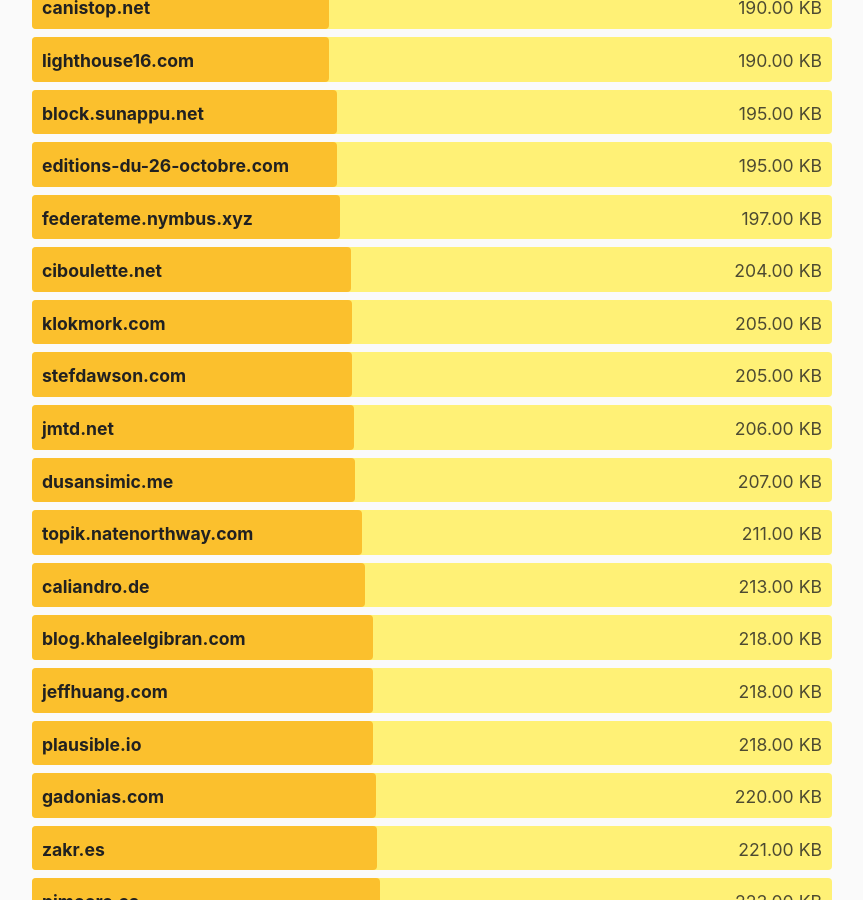
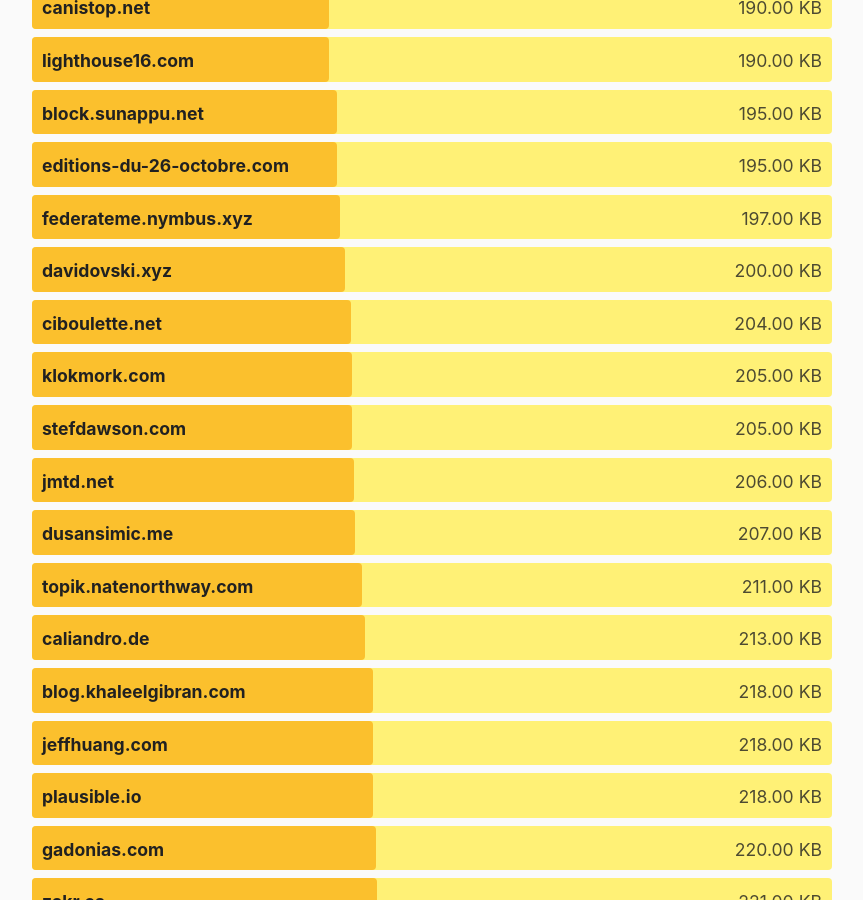
Before and after one commit to kevquirk/512kb.club, a Jekyll site: the page built from index.md, in a window 1280 px wide and 900 px high, scrolled down 12955 px. Shown: the whole window, without its empty margins (208-1071 px from the left). Built offline with Jekyll 4.4.1, drawn with Linux system fonts in a browser that asks for light colours.

Commit message:
added davidovski.xyz

```diff
--- a/_data/sites.yml
+++ b/_data/sites.yml
@@ -348,6 +348,11 @@
   size: 74.5
   last_checked: 2021-10-03
 
+- domain: davidovski.xyz
+  url: http://davidovski.xyz/
+  size: 200
+  last_checked: 2021-11-02
+
 - domain: davidrutland.com
   url: https://davidrutland.com/
   size: 352
```
